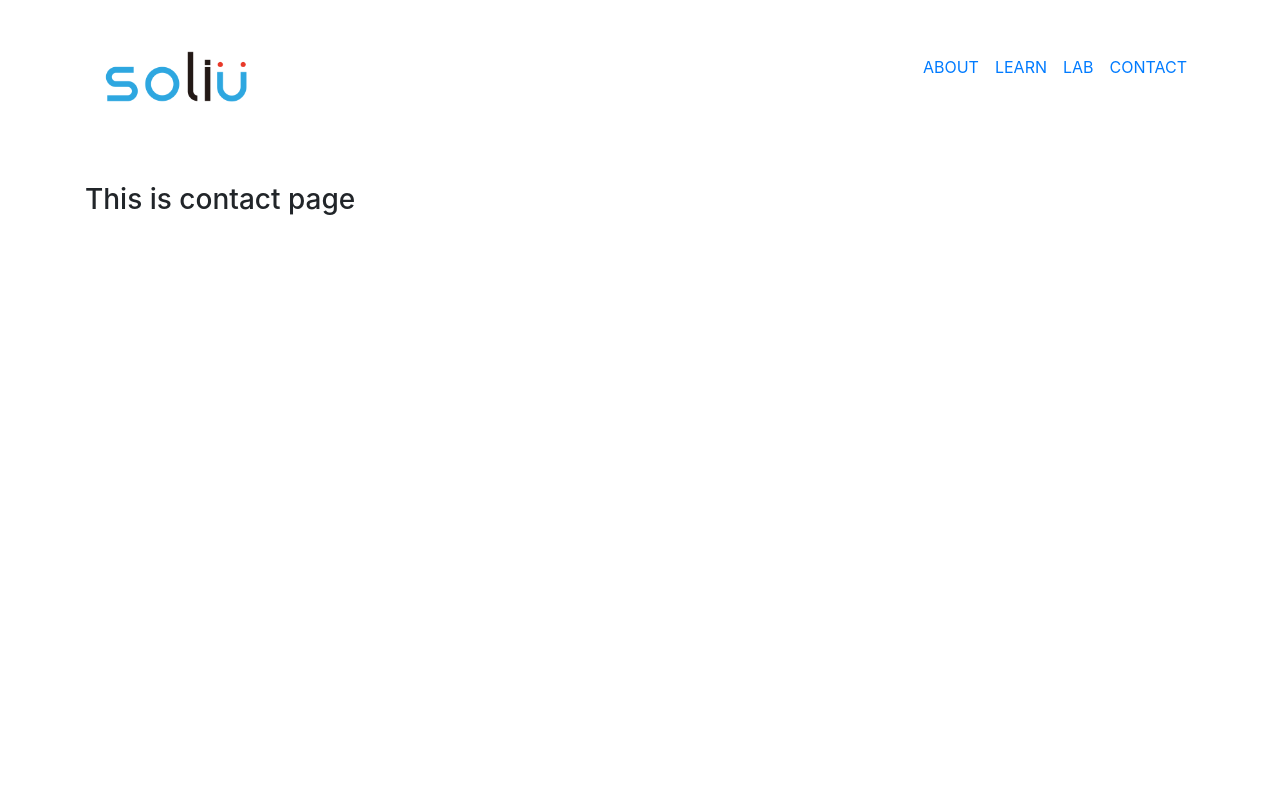
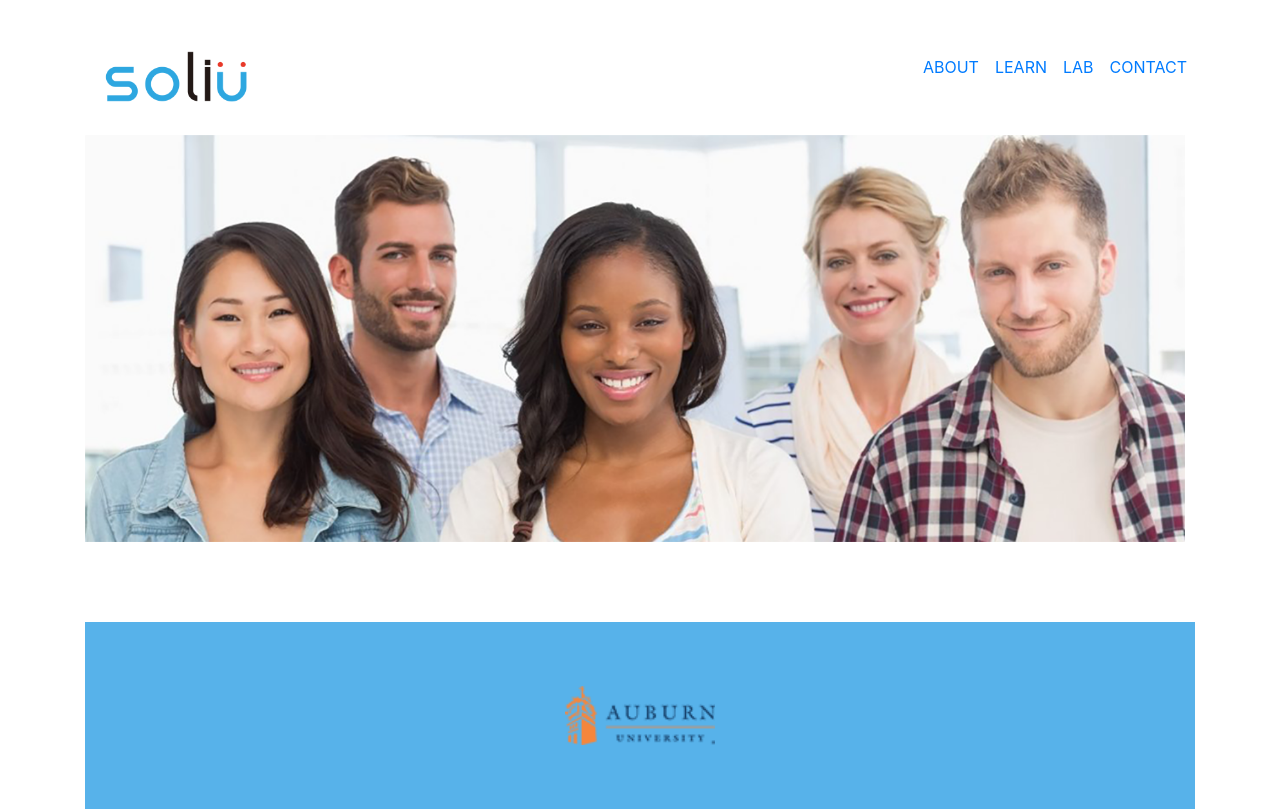
Before and after one commit to Ghostlun/SoliU, a React (Create React App) app: page /contact in a window 1280 px wide. Built offline with nearby package versions, Linux system fonts and the light colour scheme.

Commit message:
Commit #0810

```diff
--- a/src/Pages/Contact.js
+++ b/src/Pages/Contact.js
@@ -1,9 +1,12 @@
 import React from 'react';
+import Footer from '../components/Footer';
+import Main_Image from '../components/Main_Image';
 
 const Contact = () => {
   return (
-    <div className='mt-5 d-flex justify-content-left'>
-      <h3>This is contact page</h3>
+    <div>
+      <Main_Image />
+      <Footer />
     </div>
   );
 };
```
